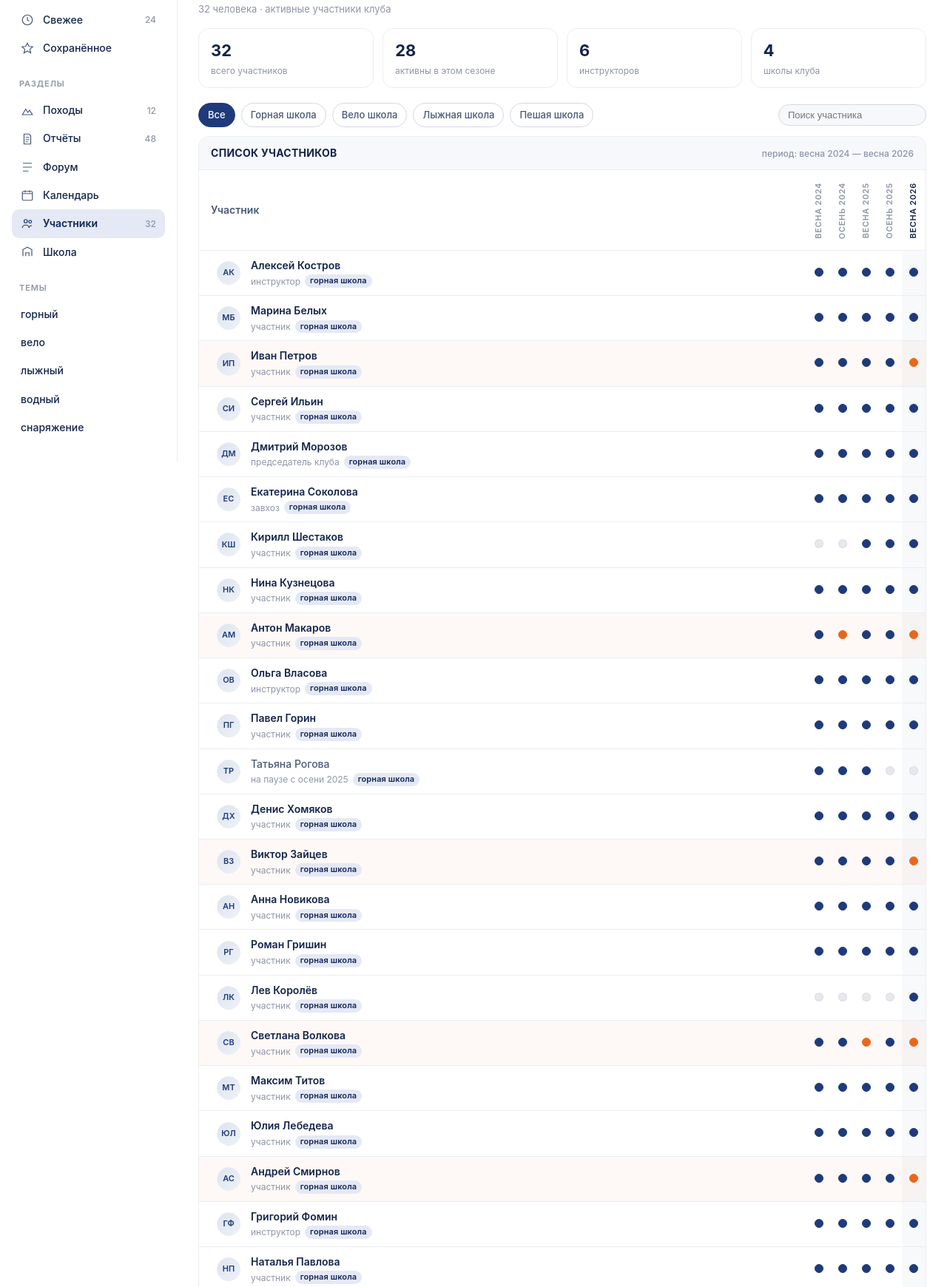
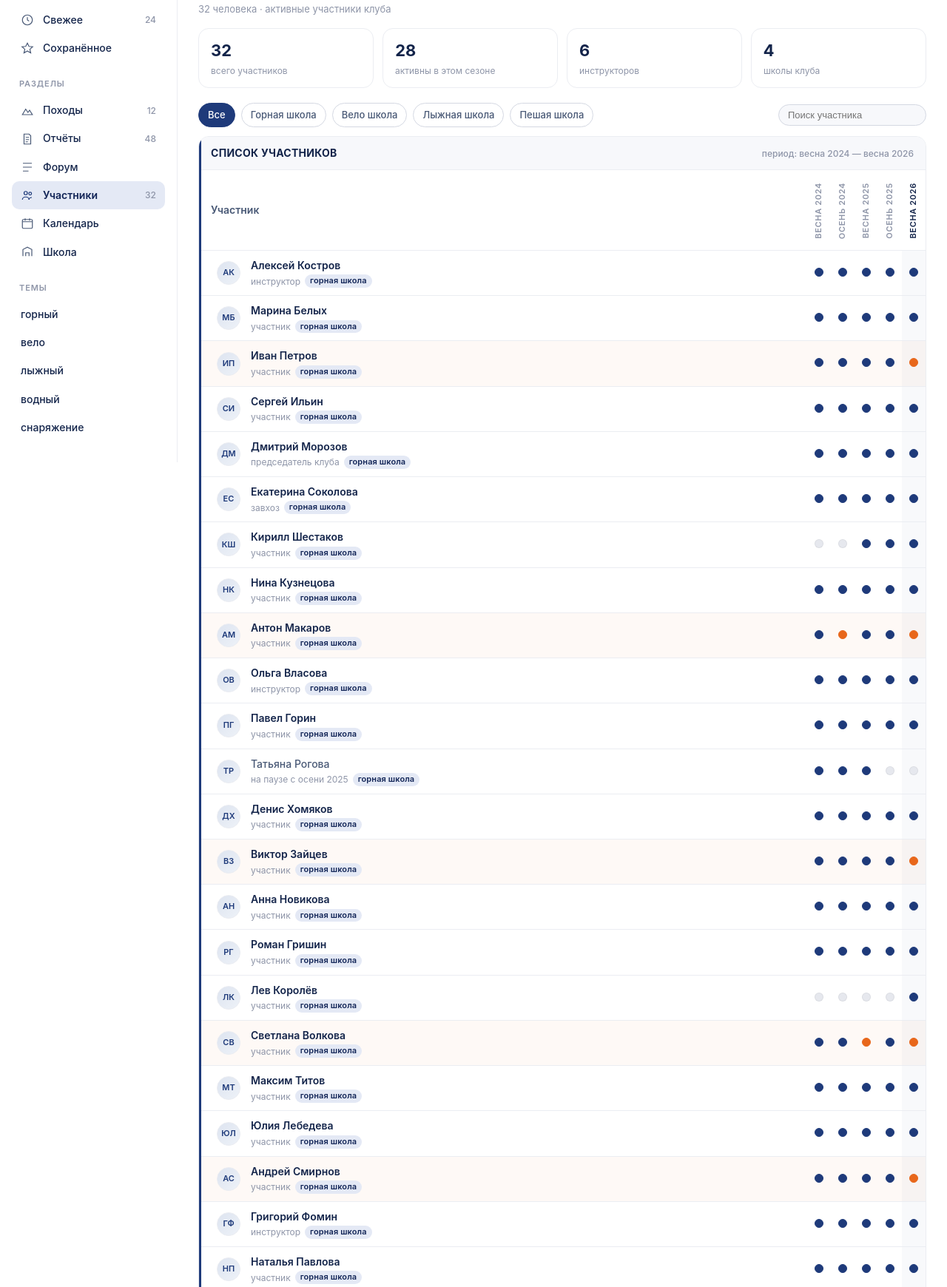
Before and after one commit to alff0x1f/tk-sputnik.org, a Django app: template apps/demo/templates/demo/members.html in a window 1280 px wide. Shown: the part 180-1920 px from the top of the page at 74% size. Run offline with Django 5.2, Linux system fonts and the light colour scheme; the template is opened without the code that fills it, so the values that code supplies are empty.

Commit message:
add demo app with initial views and templates

```diff
--- a/apps/demo/templates/demo/members.html
+++ b/apps/demo/templates/demo/members.html
@@ -213,6 +213,11 @@
     border-radius:var(--radius);
     background:var(--surface);
     overflow:hidden;
+    position:relative;
+  }
+  .panel::before{
+    content:""; position:absolute; left:0; top:0; bottom:0;
+    width:3px; background:var(--accent);
   }
   .panel-head{
     display:flex; align-items:center; gap:10px;
@@ -239,7 +244,6 @@
     font-size:14px;
   }
   table.members thead th{
-    background:var(--surface);
     border-bottom:1px solid var(--line);
     font-weight:600;
     color:var(--ink-2);
@@ -473,10 +477,10 @@
     </div>
     <nav class="nav-group">
       <div class="nav-title">Лента</div>
-      <div class="nav-item">
+      <a class="nav-item" href="{% url 'demo-index' %}">
         <span class="ico"><svg viewBox="0 0 24 24"><path d="M3 12 12 4l9 8"/><path d="M5 10v10h14V10"/></svg></span>
         Главная
-      </div>
+      </a>
       <div class="nav-item">
         <span class="ico"><svg viewBox="0 0 24 24"><path d="M12 2v4M12 18v4M2 12h4M18 12h4M4.9 4.9l2.8 2.8M16.3 16.3l2.8 2.8M4.9 19.1l2.8-2.8M16.3 7.7l2.8-2.8"/></svg></span>
         Популярное
@@ -501,17 +505,17 @@
         <span class="ico"><svg viewBox="0 0 24 24"><path d="M6 3h9l3 3v15H6z"/><path d="M9 9h6M9 13h6M9 17h4"/></svg></span>
         Отчёты <span class="count">48</span>
       </div>
-      <div class="nav-item">
+      <a class="nav-item" href="{% url 'demo-forum' %}">
         <span class="ico"><svg viewBox="0 0 24 24"><path d="M4 5h16M4 12h16M4 19h10"/></svg></span>
         Форум
-      </div>
+      </a>
+      <a class="nav-item active" href="{% url 'demo-members' %}">
+        <span class="ico"><svg viewBox="0 0 24 24"><circle cx="9" cy="8" r="3"/><path d="M3 20c0-3 3-5 6-5s6 2 6 5"/><circle cx="17" cy="9" r="2.5"/><path d="M15 20c0-2 2-4 5-4"/></svg></span>
+        Участники <span class="count">32</span>
+      </a>
       <div class="nav-item">
         <span class="ico"><svg viewBox="0 0 24 24"><rect x="3" y="5" width="18" height="16" rx="2"/><path d="M3 9h18M8 3v4M16 3v4"/></svg></span>
         Календарь
-      </div>
-      <div class="nav-item active">
-        <span class="ico"><svg viewBox="0 0 24 24"><circle cx="9" cy="8" r="3"/><path d="M3 20c0-3 3-5 6-5s6 2 6 5"/><circle cx="17" cy="9" r="2.5"/><path d="M15 20c0-2 2-4 5-4"/></svg></span>
-        Участники <span class="count">32</span>
       </div>
       <div class="nav-item">
         <span class="ico"><svg viewBox="0 0 24 24"><path d="M4 19V7l8-4 8 4v12"/><path d="M9 19v-6h6v6"/></svg></span>
--- a/config/urls.py
+++ b/config/urls.py
@@ -19,5 +19,5 @@
 
 urlpatterns = [
     path("admin/", admin.site.urls),
-    path("", include("apps.demo.urls")),
+    path("demo/", include("apps.demo.urls")),
 ]
```
Also changed, not shown: apps/demo/templates/demo/forum.html (+8 -4 lines), apps/demo/templates/demo/index.html (+8 -4 lines).
